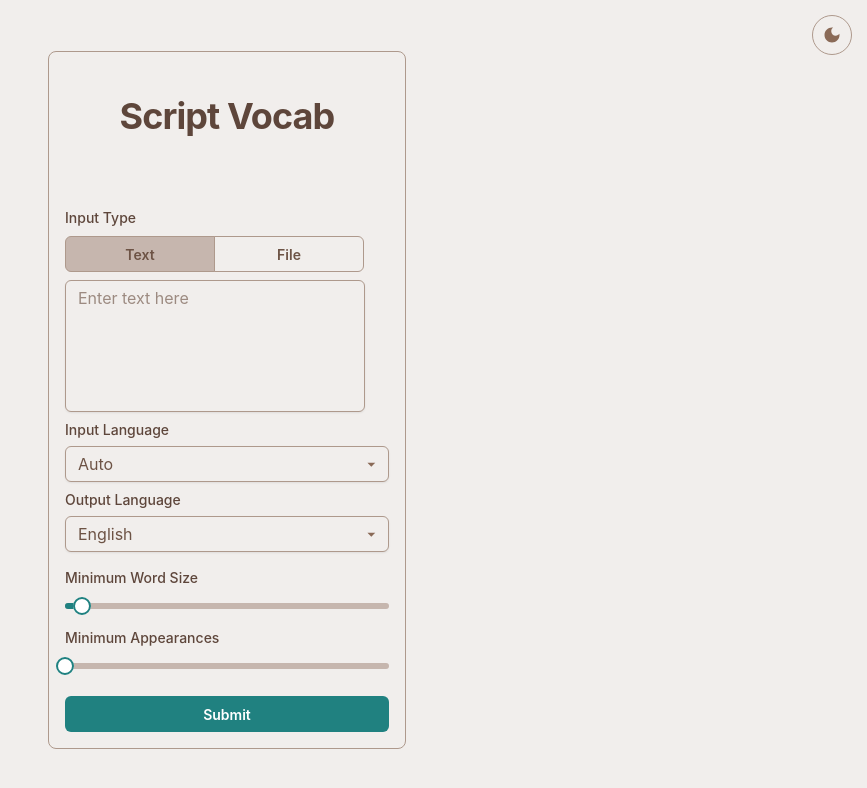
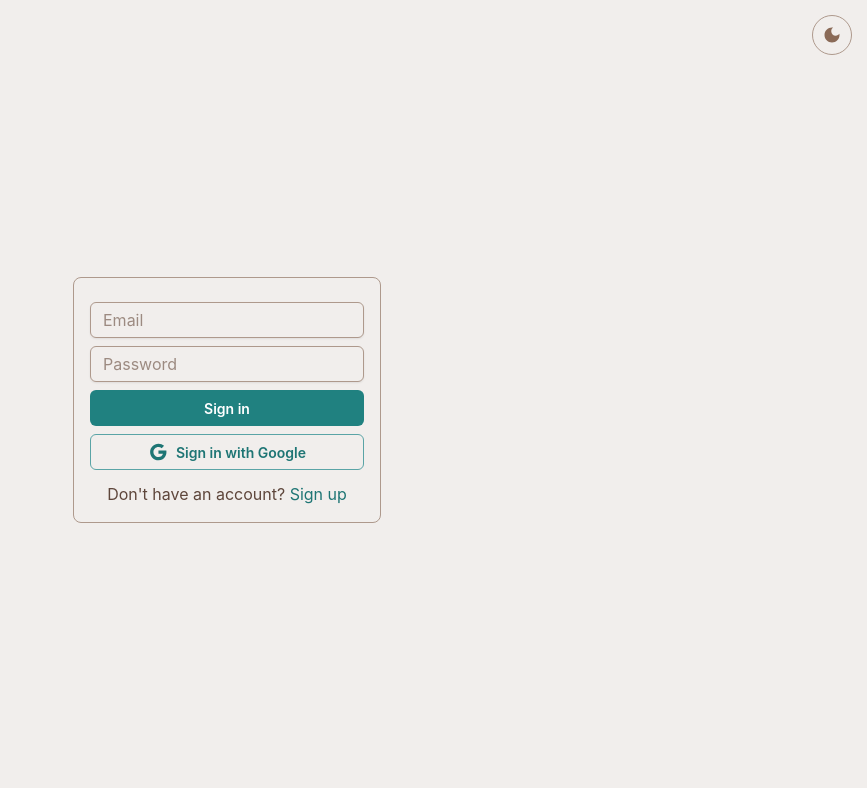
Before and after one commit to Kafelixon/ScribtVocabFrontend, a React (Vite) app: page /login in a window 1280 px wide. Shown: the top 788 px of the page, without its empty margins (413-1280 px from the left). Built offline with nearby package versions, Linux system fonts and the light colour scheme; no server answers.

Commit message:
Added sign in form with firebase auth Added github firebase action

```diff
--- /dev/null
+++ b/components/SignInForm.tsx
@@ -0,0 +1,98 @@
+import React, { useState } from 'react';
+import { auth } from '../src/firebaseSetup';
+import { createUserWithEmailAndPassword, signInWithEmailAndPassword, signInWithPopup, GoogleAuthProvider, UserCredential } from "firebase/auth";
+import { login, logout } from '../redux/slices/userSlice';
+import { useDispatch, useSelector } from 'react-redux';
+
+import { Button, Card, Input, Typography } from '@mui/joy';
+import { Google } from '@mui/icons-material';
+
+
+export const SignInForm = () => {
+    const [email, setEmail] = useState('');
+    const [password, setPassword] = useState('');
+    const [registered, setRegistered] = useState(true);
+    const provider = new GoogleAuthProvider();
+    const dispatch = useDispatch();
+    const userState = useSelector((state: any) => state.user);
+
+    const handleLogin = async (e: React.FormEvent) => {
+        e.preventDefault();
+        try {
+            let userCredential;
+            if (registered) {
+                userCredential = await signInWithEmailAndPassword(auth, email, password);
+            } else {
+                userCredential = await createUserWithEmailAndPassword(auth, email, password);
+            }
+            dispatchLogin(userCredential);
+        } catch (error: any) {
+            console.error(error.code, error.message);
+        }
+    };
+
+    const handleGoogleLogin = async (e: React.FormEvent) => {
+        e.preventDefault();
+        try {
+            const result = await signInWithPopup(auth, provider);
+            dispatchLogin(result);
+        } catch (error: any) {
+            console.error(error.code, error.message, error.customData?.email);
+        }
+    };
+
+    const dispatchLogin = (credential: UserCredential) => {
+        const { uid, displayName, email, photoURL } = credential.user;
+        dispatch(login({ uid, displayName, email, photoURL }));
+    };
+
+
+    if (userState.user) {
+        return <div>
+            Hello {' '} {userState.user.email} {' '}
+            <Button onClick={() => dispatch(logout())}>Logout</Button>
+        </div>;
+    }
+    return (
+        <Card variant="outlined" sx={{ boxShadow: 2, py: 3 }}>
+
+            <form onSubmit={handleLogin} style={{ display: "flex", flexDirection: "column", gap: 8 }}>
+                <Input
+                    type="email"
+                    placeholder="Email"
+                    value={email}
+                    onChange={(e) => setEmail(e.target.value)}
+                />
+                <Input
+                    type="password"
+                    placeholder="Password"
+                    value={password}
+                    onChange={(e) => setPassword(e.target.value)}
+                />
+                <Button type="submit">
+                    {registered ? "Sign in" : "Sign up"}
+                </Button>
+
+                <Button onClick={handleGoogleLogin} variant='outlined' sx={{
+                    color: "var(--bs-palette-primary-600)",
+                    ":hover": {
+                        color: "var(--bs-palette-primary-700)",
+                        backgroundColor: "var(--bs-palette-primary-100)"
+                    }
+                }}><Google sx={{ pr: 1, maxHeight: "1.4rem" }} />Sign in with Google
+                </Button>
+            </form>
+
+            <Typography level="body3" sx={{ textAlign: "center", mb: -1, color: "var(--bs-palette-text-primary)" }}>
+                {registered ? "Don't have an account? " : "Already have an account? "}
+                <a onClick={() => setRegistered(!registered)}
+                    style={{ cursor: "pointer", color: "var(--bs-palette-primary-600)" }}
+                >
+                    {registered ? "Sign up" : "Sign in"}
+                </a>
+            </Typography>
+        </Card>
+    );
+};
+
+export default SignInForm;
--- /dev/null
+++ b/redux/slices/userSlice.ts
@@ -0,0 +1,33 @@
+import { createSlice, PayloadAction } from '@reduxjs/toolkit';
+
+interface MyUser {
+    uid: string;
+    displayName: string | null;
+    email: string | null;
+    photoURL: string | null;
+}
+
+type UserState = {
+    user: MyUser | null;
+};
+
+const initialState: UserState = {
+    user: null,
+};
+
+export const userSlice = createSlice({
+    name: 'user',
+    initialState,
+    reducers: {
+        login: (state, action: PayloadAction<MyUser>) => {
+            state.user = action.payload;
+          },
+        logout: (state) => {
+            state.user = null;
+        },
+    },
+});
+
+export const { login, logout } = userSlice.actions;
+
+export default userSlice.reducer;
--- /dev/null
+++ b/redux/store.ts
@@ -0,0 +1,21 @@
+import { configureStore } from '@reduxjs/toolkit';
+import { persistReducer, persistStore } from 'redux-persist';
+import storage from 'redux-persist/lib/storage';
+import userReducer from './slices/userSlice';
+
+const persistConfig = {
+  key: 'root',
+  storage,
+};
+
+const persistedReducer = persistReducer(persistConfig, userReducer);
+
+const store = configureStore({
+  reducer: {
+    user: persistedReducer,
+  },
+});
+
+const persistor = persistStore(store);
+
+export { store, persistor };
--- a/src/App.tsx
+++ b/src/App.tsx
@@ -1,19 +1,30 @@
-import { TranslationView } from '../components/TranslationView';
+// import { TranslationView } from '../components/TranslationView';
+import { Provider } from 'react-redux';
+import { PersistGate } from 'redux-persist/integration/react';
+import { store, persistor } from '../redux/store';
 
 import { CssVarsProvider } from '@mui/joy/styles';
 import { theme } from './theme';
 import { ModeToggle } from '../components/ModeToggle';
+import { SignInForm } from '../components/SignInForm';
 
 const App = () => {
   return (
+    <Provider store={store}>
+      <PersistGate loading={null} persistor={persistor}>
+
         <CssVarsProvider theme={theme}>
+
+          <SignInForm />
           <ModeToggle sx={{
             position: 'absolute',
             top: 15,
             right: 15
           }} />
-      <TranslationView />
+          {/* <TranslationView /> */}
         </CssVarsProvider>
+      </PersistGate>
+    </Provider>
   );
 };
 
```
Also changed, not shown: package.json (+6 -1 lines), 2 other files (tests, documents, lock files or other folders). Lines whose indentation alone changed are shown as unchanged.
